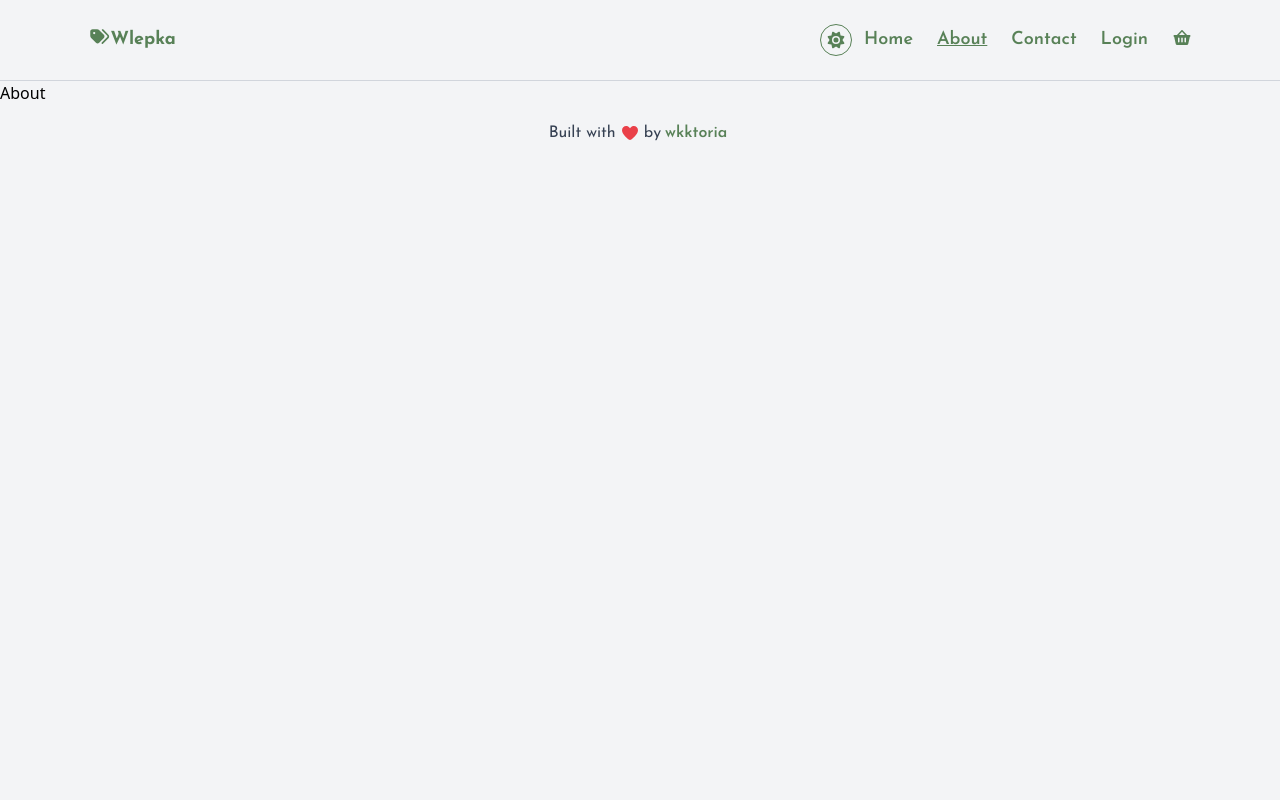
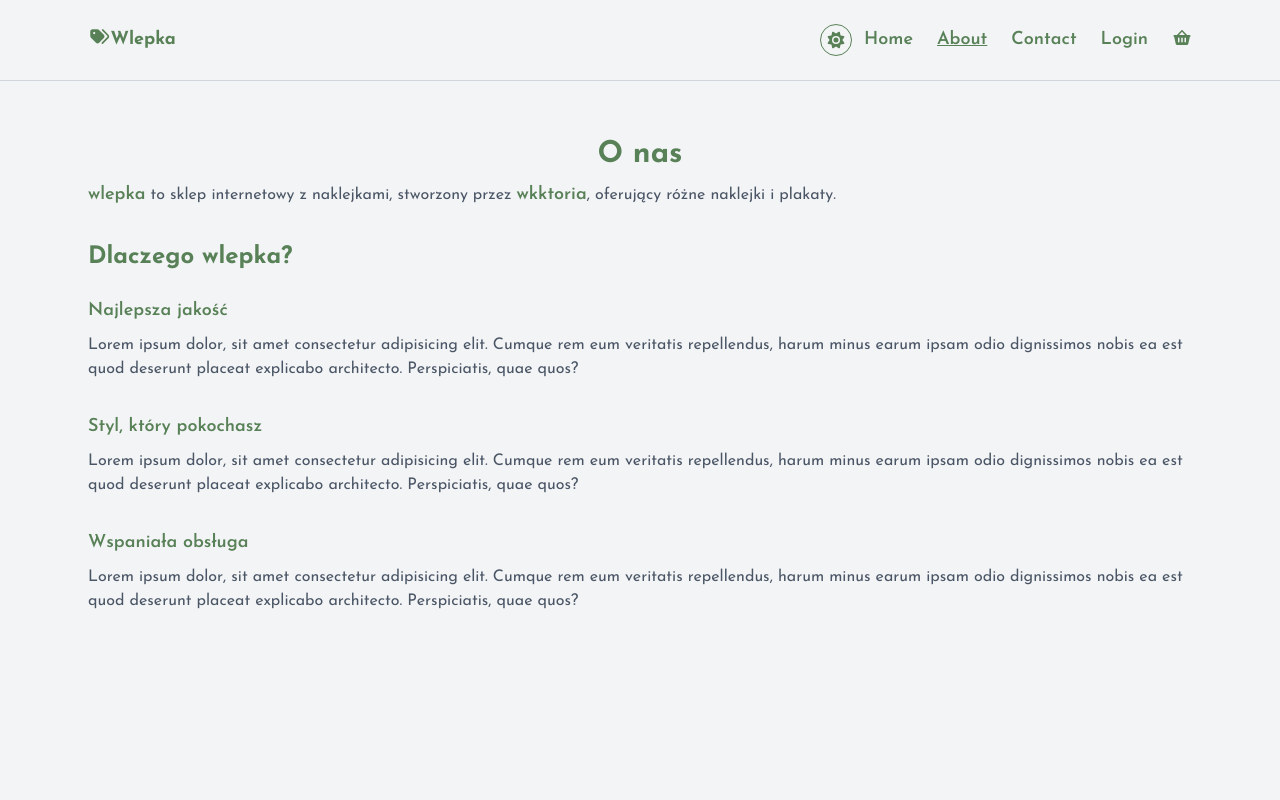
Before and after one commit to wkktoria/Wlepka, a React (Vite) app in the folder wlepka-ui/: page /about in a window 1280 px wide. Shown: the top 800 px of the page. Built offline with nearby package versions, Linux system fonts and the light colour scheme.

Commit message:
Implement about component

```diff
--- a/wlepka-ui/src/components/About.jsx
+++ b/wlepka-ui/src/components/About.jsx
@@ -1,3 +1,57 @@
+import PageTitle from "./PageTitle";
+
 export default function About() {
-  return <div>About</div>;
+  const h3Style = "text-lg font-semibold text-primary dark:text-light mb-2";
+  const pStyle = "text-gray-600 dark:text-lighter";
+
+  return (
+    <div className="max-w-[1152px] min-h-[852px] mx-auto px-6 py-8 font-primary">
+      <PageTitle title="O nas" />
+      <p className="leading-6 mb-8 text-gray-600 dark:text-lighter">
+        <span className="text-lg font-semibold text-primary dark:text-light">
+          wlepka
+        </span>{" "}
+        to sklep internetowy z naklejkami, stworzony przez{" "}
+        <span className="text-lg font-semibold text-primary dark:text-light">
+          wkktoria
+        </span>
+        {", "}
+        oferujący różne naklejki i plakaty.
+      </p>
+
+      <h2 className="text-2xl leading-[32px] font-bold text-primary dark:text-light mb-6">
+        Dlaczego wlepka?
+      </h2>
+
+      <div className="space-y-8">
+        <div>
+          <h3 className={h3Style}>Najlepsza jakość</h3>
+          <p className={pStyle}>
+            Lorem ipsum dolor, sit amet consectetur adipisicing elit. Cumque rem
+            eum veritatis repellendus, harum minus earum ipsam odio dignissimos
+            nobis ea est quod deserunt placeat explicabo architecto.
+            Perspiciatis, quae quos?
+          </p>
+        </div>
+        <div>
+          <h3 className={h3Style}>Styl, który pokochasz</h3>
+          <p className={pStyle}>
+            Lorem ipsum dolor, sit amet consectetur adipisicing elit. Cumque rem
+            eum veritatis repellendus, harum minus earum ipsam odio dignissimos
+            nobis ea est quod deserunt placeat explicabo architecto.
+            Perspiciatis, quae quos?
+          </p>
+        </div>
+        <div>
+          <h3 className={h3Style}>Wspaniała obsługa</h3>
+          <p className={pStyle}>
+            Lorem ipsum dolor, sit amet consectetur adipisicing elit. Cumque rem
+            eum veritatis repellendus, harum minus earum ipsam odio dignissimos
+            nobis ea est quod deserunt placeat explicabo architecto.
+            Perspiciatis, quae quos?
+          </p>
+        </div>
+      </div>
+    </div>
+  );
 }
```
